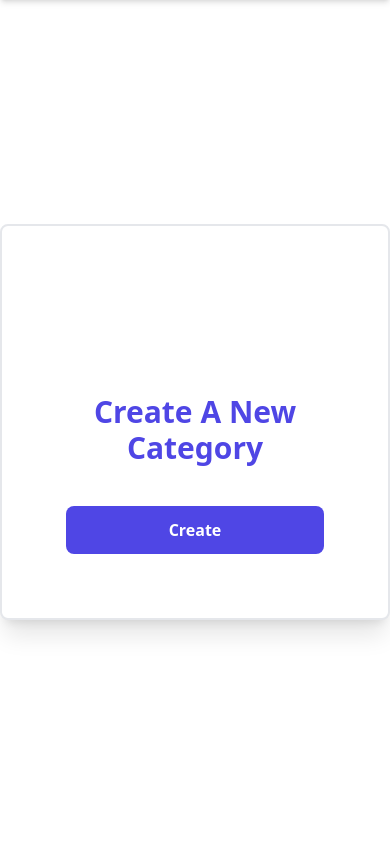
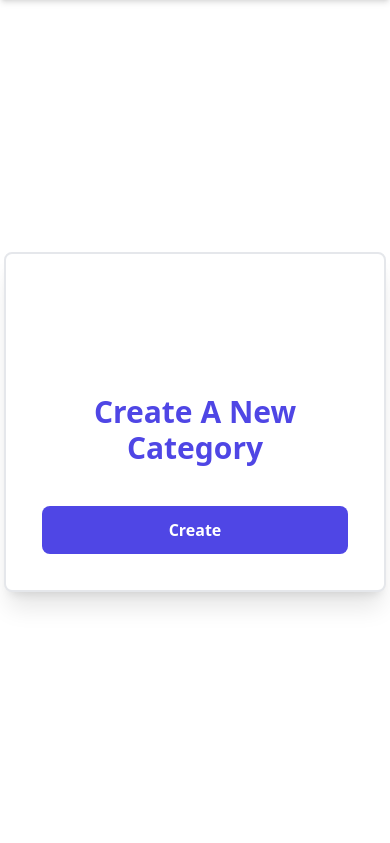
Before and after one commit to Nuhan-Alam/event_management_project, a Django app: template events/templates/events/create_cate.html in a window 390 px wide. Shown: the part 64-907 px from the top of the page. Run offline with Django 5.2, Linux system fonts and the light colour scheme; the template is opened without the code that fills it, so the values that code supplies are empty; some libraries are stand-ins or nearby versions.

Commit message:
UI improved

```diff
--- a/events/templates/events/create_cate.html
+++ b/events/templates/events/create_cate.html
@@ -4,9 +4,9 @@
 
 {% block content %}
     {% comment %} Create_Event_Form {% endcomment %}
-    <div class="flex justify-center items-center min-h-screen py-8">
+    <div class="flex justify-center items-center mx-1 min-h-screen py-8">
       <div
-        class="bg-white rounded-lg w-full max-w-2xl border-2 border-gray-200 shadow-xl p-10 text-gray-700"
+        class="bg-white rounded-lg w-full max-w-2xl border-2 border-gray-200 shadow-xl p-3 md:p-10 text-gray-700"
       >
         <div class="p-6 rounded-lg">
           <div class="rounded-md w-50 h-20 mb-4">
--- a/events/templates/events/create_event.html
+++ b/events/templates/events/create_event.html
@@ -4,9 +4,9 @@
 
 {% block content %}
     {% comment %} Create_Event_Form {% endcomment %}
-    <div class="flex justify-center items-center min-h-screen py-8">
+    <div class="flex justify-center items-center min-h-screen py-8 mx-1">
       <div
-        class="bg-white rounded-lg w-full max-w-2xl border-2 border-gray-200 shadow-xl p-10 text-gray-700"
+        class="bg-white rounded-lg w-full max-w-2xl border-2 border-gray-200 shadow-xl p-2 md:p-10 text-gray-700"
       >
         <div class="p-6 rounded-lg">
           <div class="rounded-md w-50 h-20 mb-4">
--- a/users/templates/admin/create_group.html
+++ b/users/templates/admin/create_group.html
@@ -2,7 +2,7 @@
 {% load static %}
 {% block title %}Create Group{% endblock title %}
 {% block content %}
-    <div class='w-1/2 mx-auto my-8'>
+    <div class='mx-3 md:mx-auto w-auto md:w-1/2 my-9'>
         <ul>
             {% for message in messages %}
                 <li class="bg-green-500 text-white px-1 py-2">{{message}}</li>
```
